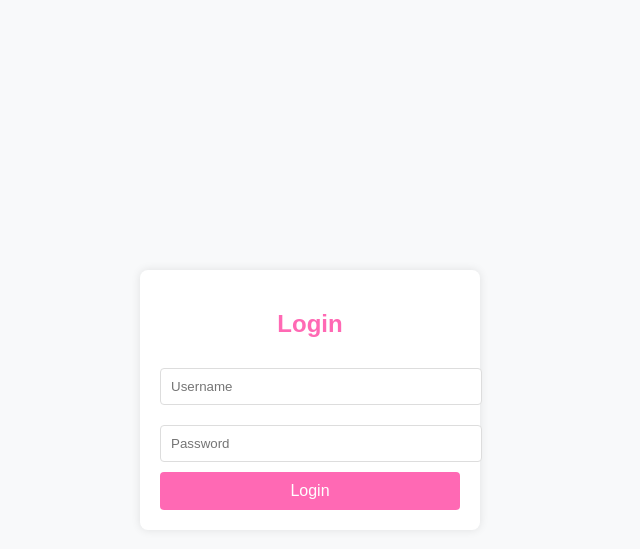
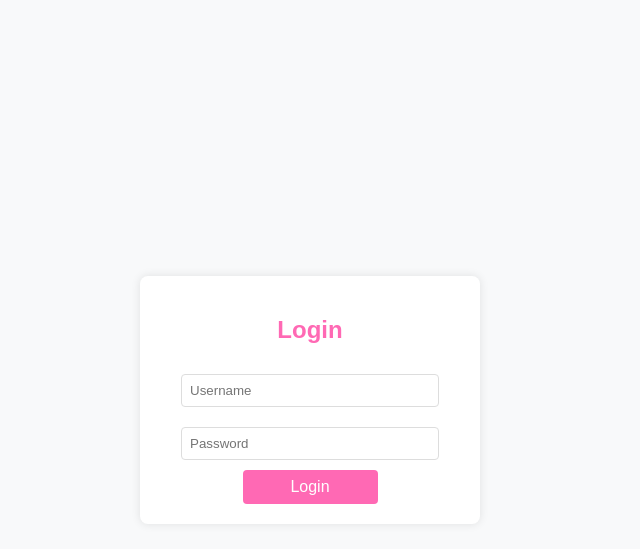
Before and after one commit to mibiji224/CCE104, a PHP site: page /index.html in a window 1280 px wide. Shown: the top 549 px of the page, without its empty margins (330-970 px from the left). Run offline with PHP 8.4, Linux system fonts and the light colour scheme.

Commit message:
Add files via upload

```diff
--- a/styles.css
+++ b/styles.css
@@ -24,16 +24,16 @@ h2 {
 
 input[type="text"],
 input[type="password"] {
-    width: 100%;
-    padding: 10px;
+    width: 80%;
+    padding: 8px; /* Corrected padding */
     margin: 10px 0;
     border: 1px solid #ddd;
     border-radius: 4px;
 }
 
 button {
-    width: 100%;
-    padding: 10px;
+    width: 45%;
+    padding: 8px;
     background-color: #ff69b4;
     border: none;
     border-radius: 4px;
```
Also changed, not shown: index.php (+10 -5 lines).
